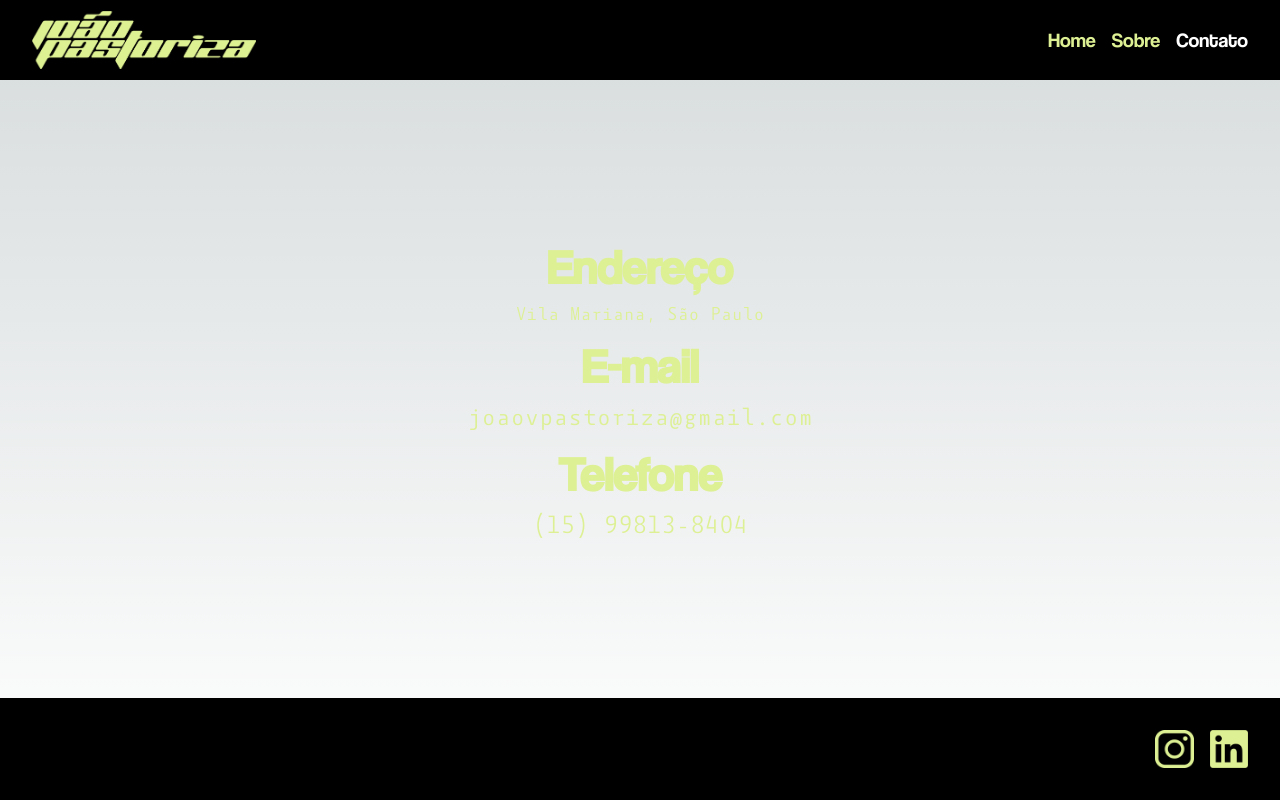
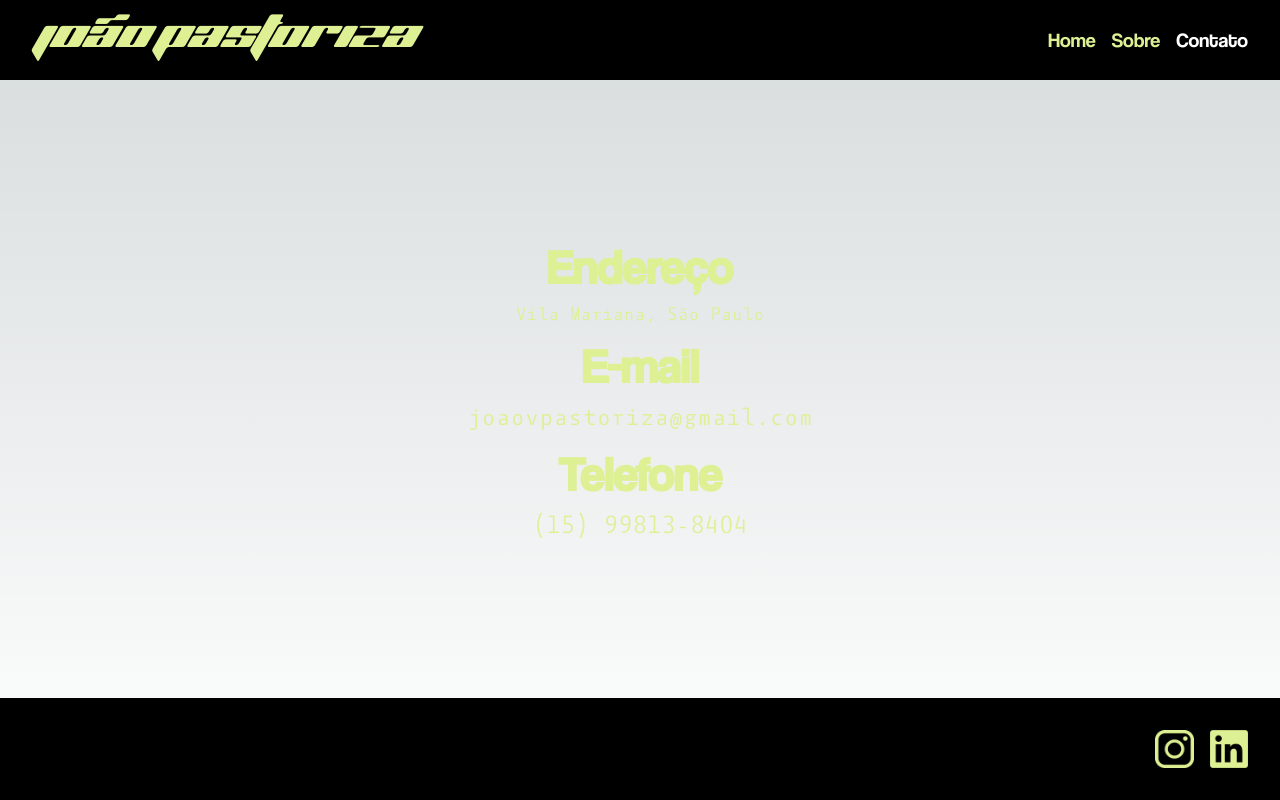
Before and after one commit to guta307/JoaoPortfolio, a Next.js app: page /pages/contact in a window 1280 px wide. Built offline with nearby package versions, Linux system fonts and the light colour scheme.

Commit message:
feat - replace the logo image by a text

```diff
--- a/src/app/components/header/header.tsx
+++ b/src/app/components/header/header.tsx
@@ -1,7 +1,5 @@
 import Link from "next/link";
 
-import Logo from "../../assets/header/Logo.png";
-import Image from "next/image";
 type headerProps = {
   currentPage?: string;
 };
@@ -9,11 +7,9 @@ type headerProps = {
 const HeaderComponent = ({ currentPage }: headerProps) => {
   return (
     <nav className="flex z-50 bg-black justify-between items-center align-middle fixed w-screen min-w-[300px] desktop:h-[80px] mobile:h-[50px] tablet:h-[50px]">
-      <Image
-        src={Logo}
-        alt="imagem de logo de João Pastoriza"
-        className=" desktop:pl-8 tablet:pl-8 mobile:pl-4 desktop:w-[20%] mobile:w-[25%]"
-      />
+      <h1 className="desktop:pl-8 tablet:pl-8 mobile:pl-4 desktop:text-tmd tablet:text-xxl mobile:text-[10px] logo text-primary">
+        João Pastoriza
+      </h1>
 
       <ul className="flex gap-4 Header text-xl text-primary desktop:pr-8 tablet:pr-8 mobile:pr-4">
         <Link href="/pages/home">
```
Also changed, not shown: src/app/assets/header/Logo.png (deleted).
